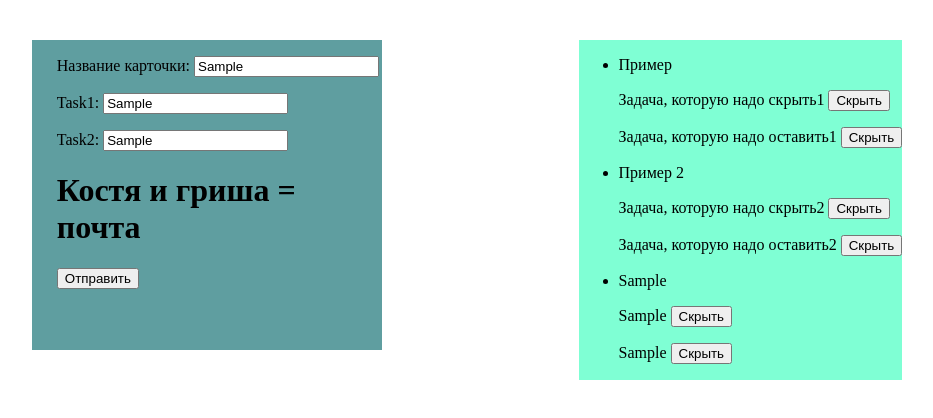
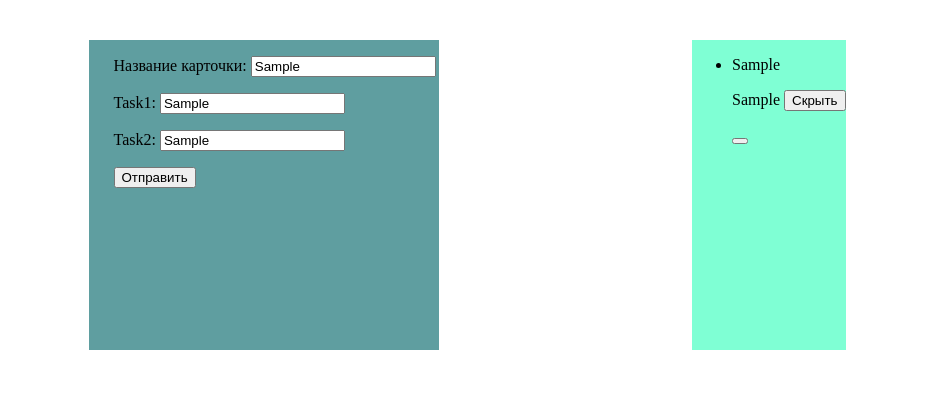
Before and after one commit to Angelina43/week1_lab2, a plain HTML site: page index.html in a window 1280 px wide. Both pictures are taken after typing "Sample", "Sample", "Sample" into the empty fields and a click on the input "Отправить". Shown: the whole page, without its empty margins (173-1106 px from the left). Drawn offline with Linux system fonts and the light colour scheme.

Commit message:
Эксперименты

```diff
--- a/index.html
+++ b/index.html
@@ -12,15 +12,11 @@
 </head>
 <body>
 <div class="board" id="app">
-    <form-task></form-task>
+    <form-card></form-card>
     <cards1></cards1>
-
 <!--    <div class="active">-->
 <!--    </div>-->
 
 <!--    <div class="done"></div>-->
-</div>
-
-
 </body>
 </html>
--- a/js/main.js
+++ b/js/main.js
@@ -1,7 +1,25 @@
 let eventBus = new Vue()
 
+Vue.component('task2',{
+    template: `
+    <p>
+                <label for="task2">Task1:</label>
+                <input id="task2" name="task2" v-model="task2" required>
+            </p>
+    `,
+    methods: {
+        createTask2() {
+            let Task2 = {
+                task2: this.task2,
+            }
+            eventBus.$emit('task', Task2)
+            this.task2 = null
+        },
+    }
+})
+
 //форма создания карточки
-Vue.component('formTask', {
+Vue.component('form-card', {
     template: `
     <div class="create">
         <form class="create-task" @submit.prevent="createTask">
@@ -9,16 +27,12 @@ Vue.component('formTask', {
                 <label for="name">Название карточки:</label>
                 <input id="name" type="text" v-model="name" required>
             </p>
-
             <p>
                 <label for="task1">Task1:</label>
                 <input id="task1" name="task1" v-model="task1" required>
             </p>
-            <p>
-                <label for="task2">Task2:</label>
-                <input id="task2" name="task2" v-model="task2">
-            </p>
-            <h1>Костя и гриша = почта</h1>
+            <task2></task2>
+
             <p>
                 <input type="submit" value="Отправить">
             </p>
@@ -30,12 +44,46 @@ Vue.component('formTask', {
             let Task = {
                 name: this.name,
                 task1: this.task1,
-                task2: this.task2,
             }
             eventBus.$emit('task-submitted', Task)
             this.name = null
             this.task1 = null
-            this.task2 = null
+        },
+    }
+})
+
+Vue.component('form-card', {
+    template: `
+    <div class="create">
+        <form class="create-task" @submit.prevent="createTask">
+            <p>
+                <label for="name">Название карточки:</label>
+                <input id="name" type="text" v-model="name" required>
+            </p>
+            <p>
+                <label for="task1">Task1:</label>
+                <input id="task1" name="task1" v-model="task1" required>
+            </p>
+            <p>
+                <label for="tas2">Task2:</label>
+                <input id="task2" name="task2" v-model="task2" required>
+            </p>
+
+            <p>
+                <input type="submit" value="Отправить">
+            </p>
+        </form>
+    </div>
+    `,
+    methods: {
+        createTask() {
+            let Task = {
+                name: this.name,
+                task1: this.task1,
+            }
+            eventBus.$emit('task-submitted', Task)
+            this.name = null
+            this.task1 = null
         },
     }
 })
@@ -46,45 +94,42 @@ Vue.component('cards1', {
          <div class="new"   >
         <p v-if="!tasks.length">Нет карточек</p>
         <ul v-else>
-            <li v-for="(task in tasks">
-                <p>{{ task.name }}</p>
-                <p>{{ task.task1 }} <button @click="removeTask(task)">Скрыть</button></p>
-                <p>{{ task.task2 }} <button>Скрыть</button></p>
+            <li v-for="task in tasks"><p>{{ task.name }}</p>
+            <p>{{ task.task1 }} <button @click="removeTask(index)">Скрыть</button></p>
+            <p>{{ task.task2 }} <button></button></p>
             </li>
         </ul>
     </div>
     `,
     data(){
         return{
-            tasks: [
-                {
-                    name: 'Пример',
-                    task1: 'Задача, которую надо скрыть1',
-                    task2: 'Задача, которую надо оставить1'
-                },
-                {
-                    name: 'Пример 2',
-                    task1: 'Задача, которую надо скрыть2',
-                    task2: 'Задача, которую надо оставить2'
-                }],
-            task1: null,
-            task2: null,
+            tasks: [],
         }
     },
     mounted() {
         eventBus.$on('task-submitted', Task => {
             this.tasks.push(Task)
         })
+        eventBus.$on('task', Task2 => {
+            this.tasks.push(Task2)
+        })
     },
     methods: {
-        removeTask: function(task){
-            const filtersList = this.tasks.filter(element => element !== task)
-            this.tasks=filtersList
-        }, //удаляет всю карточку
-    }
+        // removeTask: function(task1){
+        //     let filtersList = this.tasks.filter(element => element !== task1)
+        //     this.tasks=filtersList
+        // },
+        removeTask: function (index){
+            this.tasks.splice(index,1)
+        },
+        }
 
 })
 
+
 let app = new Vue({
     el: '#app',
+    data: {
+        checkedNames: []
+    }
 })
```
